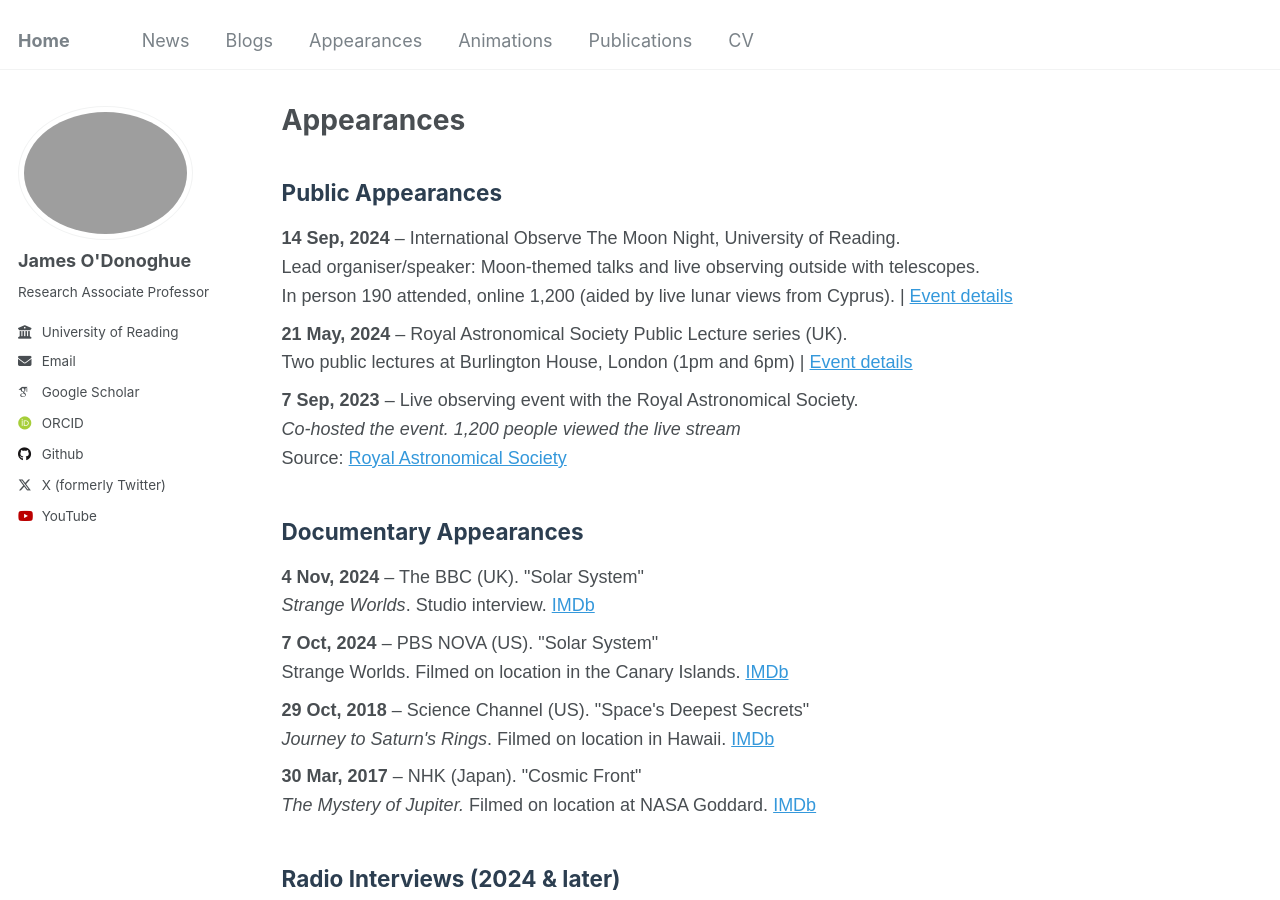
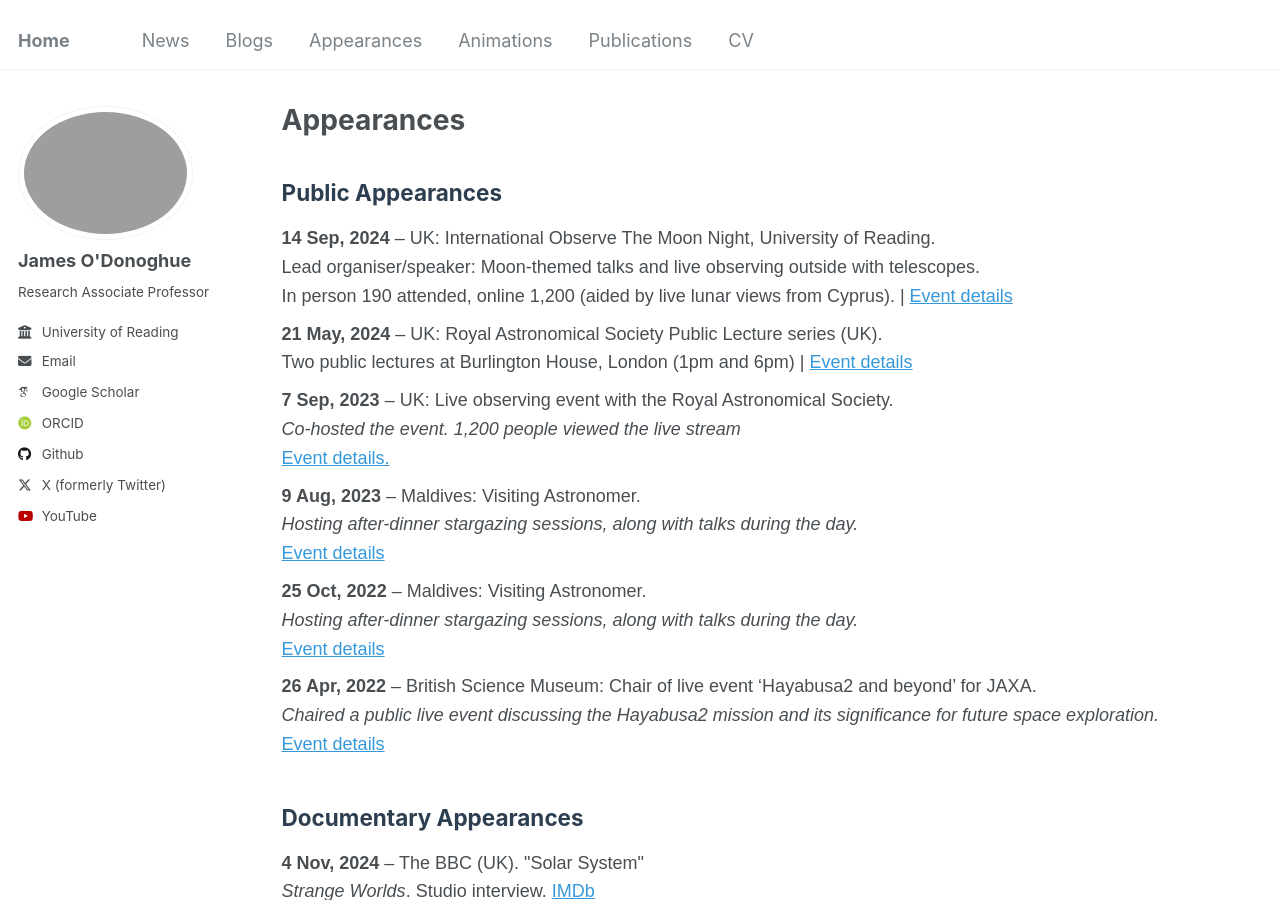
Before and after one commit to odonoghuespace/odonoghuespace.github.io, a Jekyll site: the page built from _pages/appearances.html, in a window 1280 px wide and 900 px high. Built offline with Jekyll 4.4.1, drawn with Linux system fonts in a browser that asks for light colours; some web fonts are replaced.

Commit message:
Update appearances.html

```diff
--- a/_pages/appearances.html
+++ b/_pages/appearances.html
@@ -41,21 +41,37 @@ author_profile: true
     <div class="section">
         <h2>Public Appearances</h2>
         <ul>
-        <li><strong>14 Sep, 2024</strong> – International Observe The Moon Night, University of Reading.
+        <li><strong>14 Sep, 2024</strong> – UK: International Observe The Moon Night, University of Reading.
             <br>Lead organiser/speaker: Moon-themed talks and live observing outside with telescopes.
             <br>In person 190 attended, online 1,200 (aided by live lunar views from Cyprus). |
             <a href="https://research.reading.ac.uk/met-spate/international-observe-the-moon-night-2024/" target="_blank">Event details</a>
         </li>
 
-        <li><strong>21 May, 2024</strong> – Royal Astronomical Society Public Lecture series (UK).
+        <li><strong>21 May, 2024</strong> – UK: Royal Astronomical Society Public Lecture series (UK).
             <br>Two public lectures at Burlington House, London (1pm and 6pm) |
             <a href="https://ras.ac.uk/events-and-meetings/ras-public-lectures-and-events/planetary-scientists-unexpected-animated-journey" target="_blank">Event details</a>
         </li>
 
-        <li><strong>7 Sep, 2023</strong> – Live observing event with the Royal Astronomical Society.
+        <li><strong>7 Sep, 2023</strong> – UK: Live observing event with the Royal Astronomical Society.
             <br><em>Co-hosted the event. 1,200 people viewed the live stream</em>
-            <br>Source: <a href="https://ras.ac.uk/Eyeingtheionosphere" target="_blank">Royal Astronomical Society</a>
+            <br><a href="https://ras.ac.uk/Eyeingtheionosphere" target="_blank">Event details.</a>
         </li>
+
+        <li><strong>9 Aug, 2023</strong> – Maldives: Visiting Astronomer.
+            <br><em>Hosting after-dinner stargazing sessions, along with talks during the day.</em>
+            <br><a href="https://soneva.com/ko/event/james-odonoghue/" target="_blank">Event details</a>
+        </li>
+
+        <li><strong>25 Oct, 2022</strong> – Maldives: Visiting Astronomer.
+            <br><em>Hosting after-dinner stargazing sessions, along with talks during the day.</em>
+            <br><a href="https://maldives-magazine.com/news/wellness-activities-soneva-jani-2022-october.html" target="_blank">Event details</a>
+        </li>
+
+        <li><strong>26 Apr, 2022</strong> – British Science Museum: Chair of live event ‘Hayabusa2 and beyond’ for JAXA.
+            <br><em>Chaired a public live event discussing the Hayabusa2 mission and its significance for future space exploration.</em>
+            <br><a href="https://www.sciencemuseum.org.uk/sites/default/files/2022-04/ScM%20Space%20Seminars%20Series%20Info%20acc%20updated%2012042022.pdf" target="_blank">Event details</a>
+        </li>
+
         </ul>
     </div>
 
```
